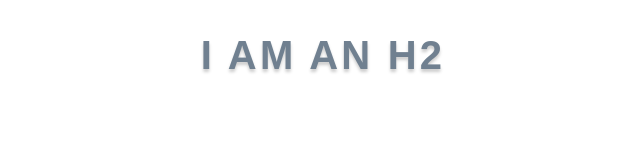
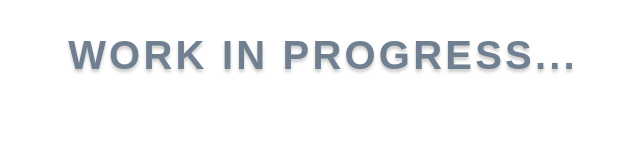
Before and after one commit to K1ko/Web_Development, a plain HTML site: page src/CSS Design/cssIntro.html in a window 1280 px wide. Shown: the whole page, without its empty margins (317-957 px from the left). Drawn offline with Linux system fonts and the light colour scheme.

Commit message:
:sparkles:

```diff
--- a/src/CSS Design/cssIntro.html
+++ b/src/CSS Design/cssIntro.html
@@ -17,6 +17,6 @@
 <body>
 <!--<h1 style="color: purple">Hello World</h1>-->
 <!--<button  style = "background-color: aquamarine" style="animation: alternate">Click Me</button>-->
-<h2> I am an H2</h2>
+<h2>Work In Progress...</h2>
 </body>
 </html>
```
